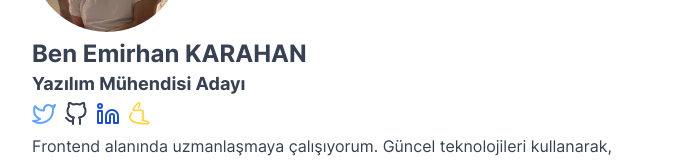
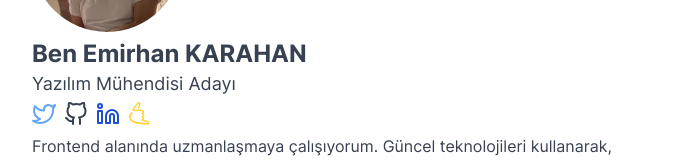
Before and after one commit to EmirhanKarahan/emirhankarahan.com, a Next.js app: page /resume in a window 1280 px wide. Shown: the part 142-302 px from the top of the page, without its empty margins (296-988 px from the left). Built offline with nearby package versions, Linux system fonts and the light colour scheme.

Commit message:
Update header style

```diff
--- a/components/header.tsx
+++ b/components/header.tsx
@@ -31,7 +31,7 @@ const Header: FunctionComponent = () => {
         blurDataURL={rgbDataURL(245, 245, 245)}
       />
       <h1 className="text-2xl font-bold">{t.headerTitle}</h1>
-      <h3>{t.headerSubtitle}</h3>
+      <h3 className="font-normal">{t.headerSubtitle}</h3>
       <div className="flex space-x-2 text-2xl mt-1">
         <a
           href="https://twitter.com/nickekarahan"
```
